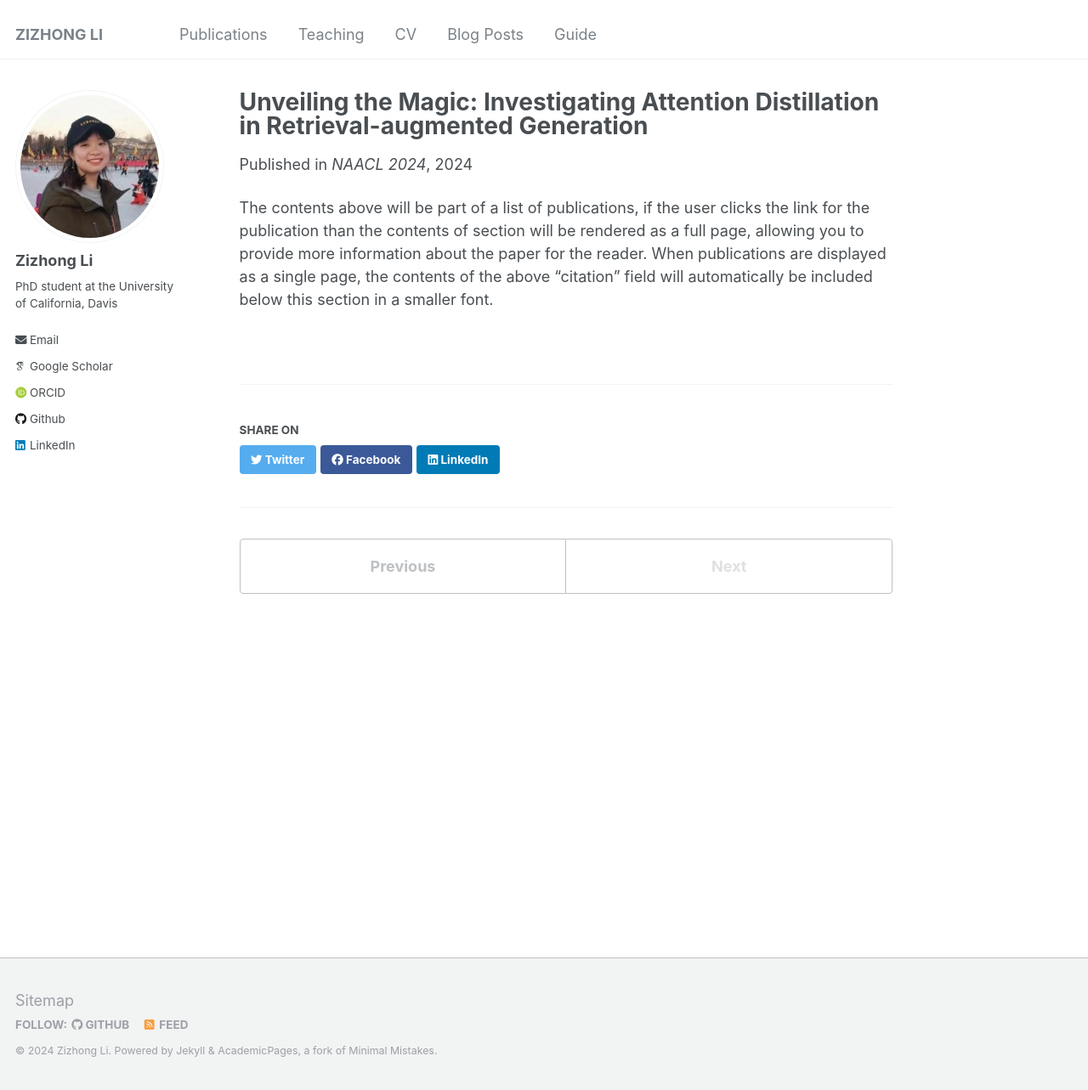
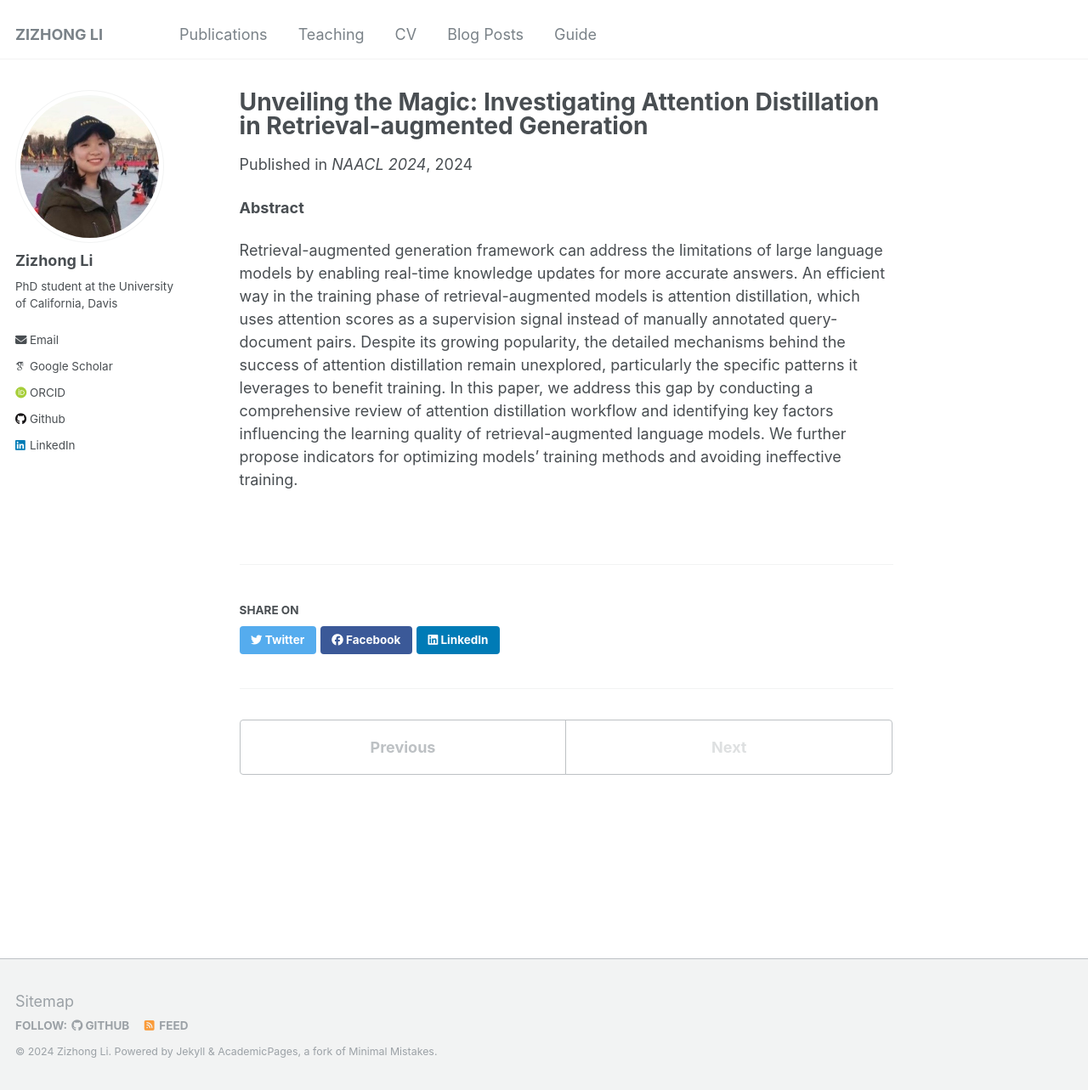
Before and after one commit to lizizhong/lizizhong.github.io, a Jekyll site: the page built from _publications/2024-02-19-paper-attention-distillation-number-2.md, in a window 1280 px wide and 1283 px high. Shown: the whole window at 85% size. Built offline with Jekyll 4.4.1, drawn with Linux system fonts in a browser that asks for light colours; some web fonts are replaced.

Commit message:
Update 2024-02-19-paper-attention-distillation-number-2.md

```diff
--- a/_publications/2024-02-19-paper-attention-distillation-number-2.md
+++ b/_publications/2024-02-19-paper-attention-distillation-number-2.md
@@ -6,6 +6,9 @@ excerpt: 'This paper conducts a comprehensive review of attention distillation w
 date: 2024-02-19
 venue: 'NAACL 2024'
 paperurl: 'https://aclanthology.org/2024.naacl-short.65/'
+author: Zizhong Li, Haopeng Zhang, Jiawei Zhang
 ---
 
-The contents above will be part of a list of publications, if the user clicks the link for the publication than the contents of section will be rendered as a full page, allowing you to provide more information about the paper for the reader. When publications are displayed as a single page, the contents of the above "citation" field will automatically be included below this section in a smaller font.
+**Abstract**
+
+Retrieval-augmented generation framework can address the limitations of large language models by enabling real-time knowledge updates for more accurate answers. An efficient way in the training phase of retrieval-augmented models is attention distillation, which uses attention scores as a supervision signal instead of manually annotated query-document pairs. Despite its growing popularity, the detailed mechanisms behind the success of attention distillation remain unexplored, particularly the specific patterns it leverages to benefit training. In this paper, we address this gap by conducting a comprehensive review of attention distillation workflow and identifying key factors influencing the learning quality of retrieval-augmented language models. We further propose indicators for optimizing models' training methods and avoiding ineffective training.
```
